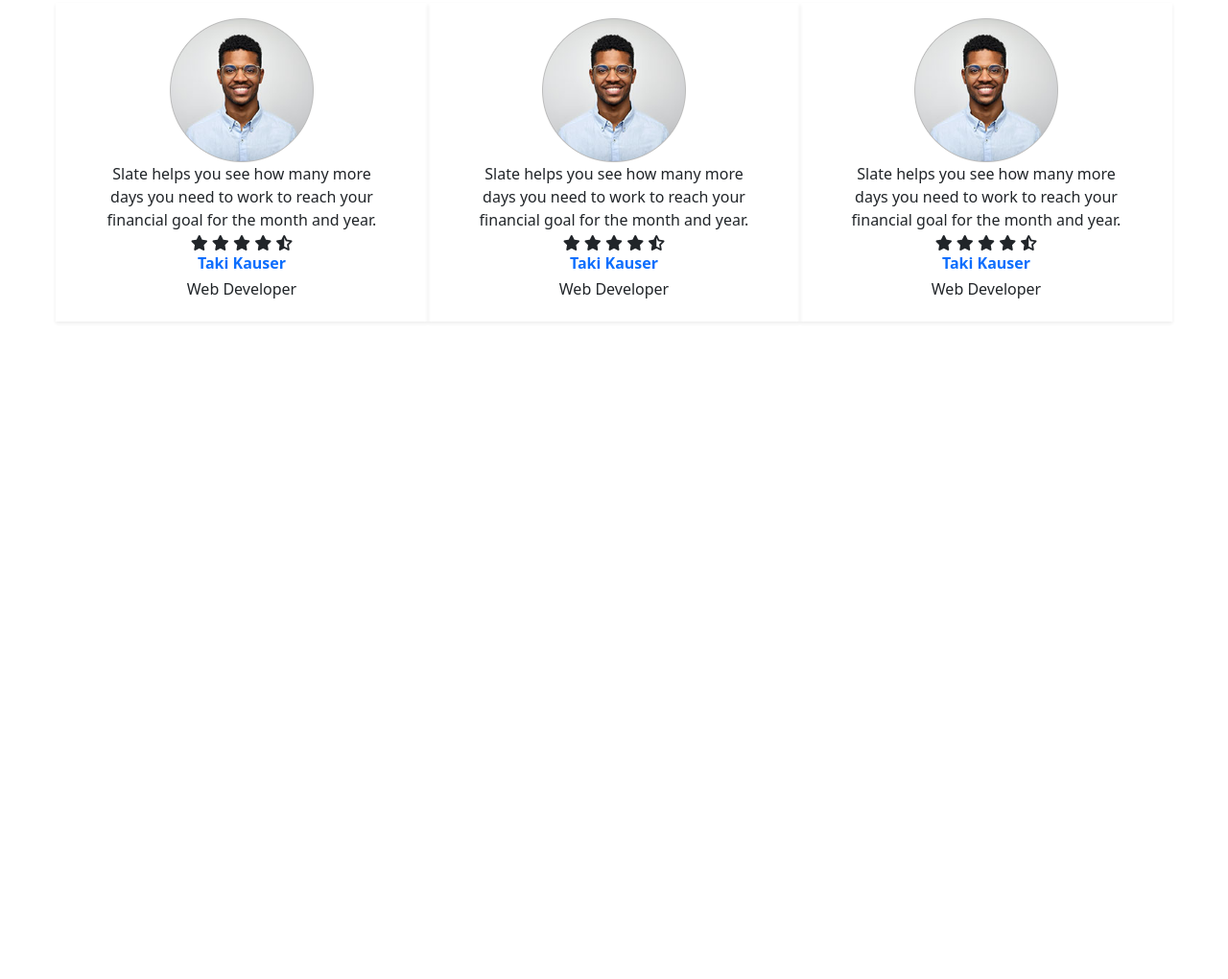
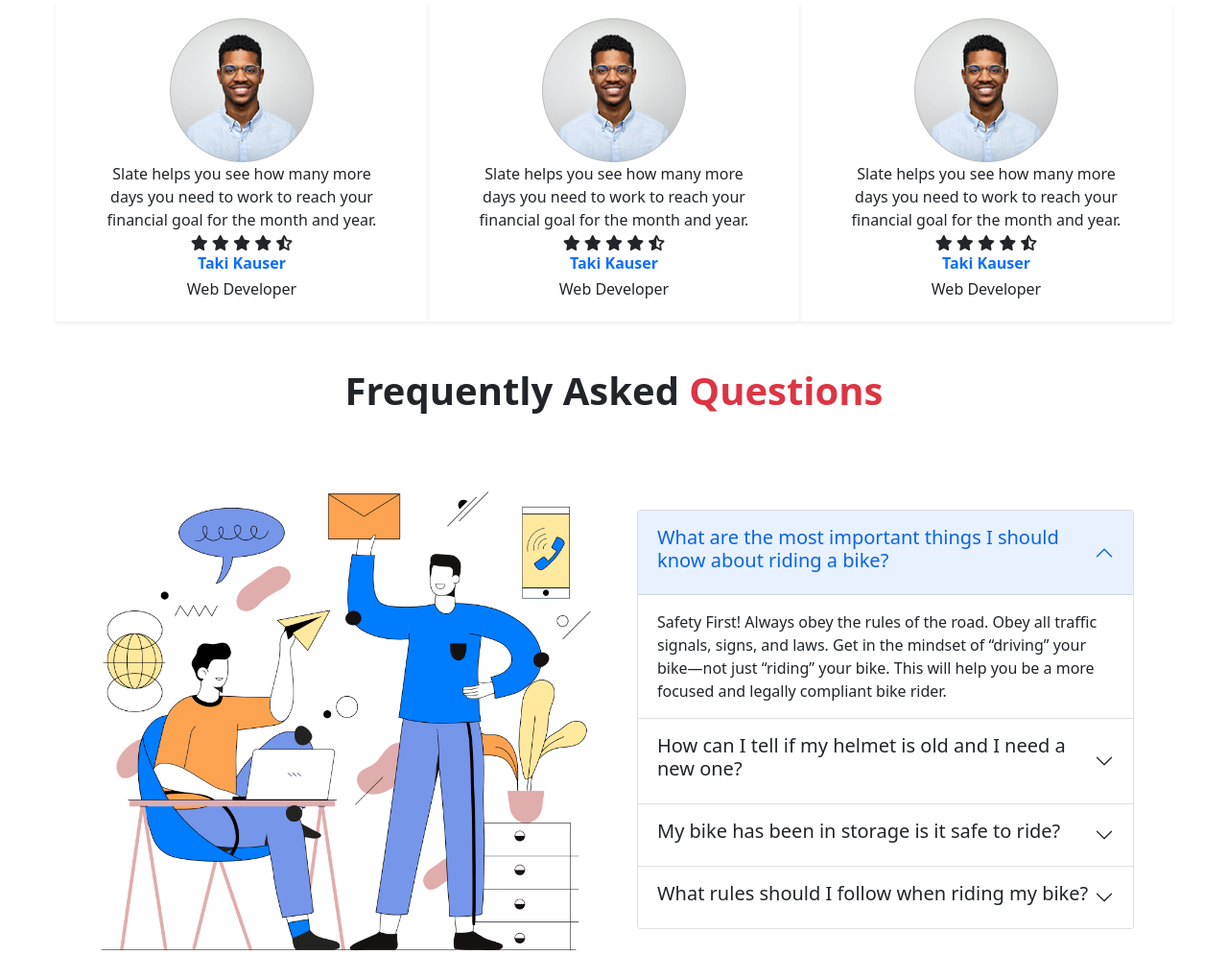
Before and after one commit to TakiKauser/honda-cbr-bootstrap, a plain HTML site: page index.html in a window 1280 px wide. Shown: the part 1131-2151 px from the top of the page at 96% size. Before the commit the page ends 1514 px from the top, so only its background shows below. Drawn offline with nearby package versions, Linux system fonts and the light colour scheme.

Commit message:
faq merged

```diff
--- a/index.html
+++ b/index.html
@@ -163,6 +163,77 @@
                 </div>
             </div>
         </section>
+
+        <!-- FAQ starts -->
+        <section class="container">
+            <h1 class="fw-bold text-center my-5">Frequently Asked <span class="text-danger">Questions</span></h1>
+            <div class="row row-cols-lg-2 row-cols-1 align-items-center justify-content-center p-3 g-5">
+                <div class="col">
+                    <img class="img-fluid" src="images/faq.png" alt="">
+                </div>
+                <div class="col">
+                    <!-- accordion starts -->
+                    <div class="accordion" id="accordionExample">
+                        <div class="accordion-item">
+                          <h2 class="accordion-header" id="headingOne">
+                            <button class="accordion-button" type="button" data-bs-toggle="collapse" data-bs-target="#collapseOne" aria-expanded="true" aria-controls="collapseOne">
+                              <h5>What are the most important things I should know about riding a bike?</h5>
+                            </button>
+                          </h2>
+                          <div id="collapseOne" class="accordion-collapse collapse show" aria-labelledby="headingOne" data-bs-parent="#accordionExample">
+                            <div class="accordion-body">
+                                <article>
+                                Safety First! Always obey the rules of the road. Obey all traffic signals, signs, and laws. Get in the mindset of “driving” your bike—not just “riding” your bike. This will help you be a more focused and legally compliant bike rider.
+                                </article>
+                            </div>
+                          </div>
+                        </div>
+                        <div class="accordion-item">
+                          <h2 class="accordion-header" id="headingTwo">
+                            <button class="accordion-button collapsed" type="button" data-bs-toggle="collapse" data-bs-target="#collapseTwo" aria-expanded="false" aria-controls="collapseTwo">
+                              <h5>How can I tell if my helmet is old and I need a new one?</h5>
+                            </button>
+                          </h2>
+                          <div id="collapseTwo" class="accordion-collapse collapse" aria-labelledby="headingTwo" data-bs-parent="#accordionExample">
+                            <div class="accordion-body">
+                                <article>
+                                    Safety First! Always obey the rules of the road. Obey all traffic signals, signs, and laws. Get in the mindset of “driving” your bike—not just “riding” your bike. This will help you be a more focused and legally compliant bike rider.
+                                </article>
+                            </div>
+                          </div>
+                        </div>
+                        <div class="accordion-item">
+                          <h2 class="accordion-header" id="headingThree">
+                            <button class="accordion-button collapsed" type="button" data-bs-toggle="collapse" data-bs-target="#collapseThree" aria-expanded="false" aria-controls="collapseThree">
+                              <h5>My bike has been in storage is it safe to ride?</h5>
+                            </button>
+                          </h2>
+                          <div id="collapseThree" class="accordion-collapse collapse" aria-labelledby="headingThree" data-bs-parent="#accordionExample">
+                            <div class="accordion-body">
+                                <article>
+                                    Safety First! Always obey the rules of the road. Obey all traffic signals, signs, and laws. Get in the mindset of “driving” your bike—not just “riding” your bike. This will help you be a more focused and legally compliant bike rider.
+                                </article>
+                            </div>
+                          </div>
+                        </div>
+                        <div class="accordion-item">
+                          <h2 class="accordion-header" id="headingFour">
+                            <button class="accordion-button collapsed" type="button" data-bs-toggle="collapse" data-bs-target="#collapseFour" aria-expanded="false" aria-controls="collapseFour">
+                              <h5>What rules should I follow when riding my bike?</h5>
+                            </button>
+                          </h2>
+                          <div id="collapseFour" class="accordion-collapse collapse" aria-labelledby="headingFour" data-bs-parent="#accordionExample">
+                            <div class="accordion-body">
+                                <article>
+                                    Safety First! Always obey the rules of the road. Obey all traffic signals, signs, and laws. Get in the mindset of “driving” your bike—not just “riding” your bike. This will help you be a more focused and legally compliant bike rider.
+                                </article>
+                            </div>
+                          </div>
+                        </div>
+                      </div>
+                </div>
+            </div>
+        </section>
     </main>
 
     <!-- footer starts -->
```
